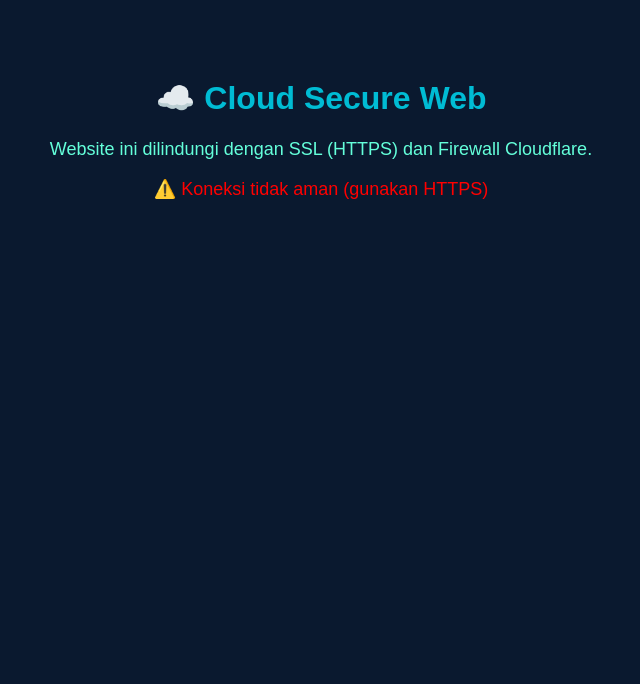
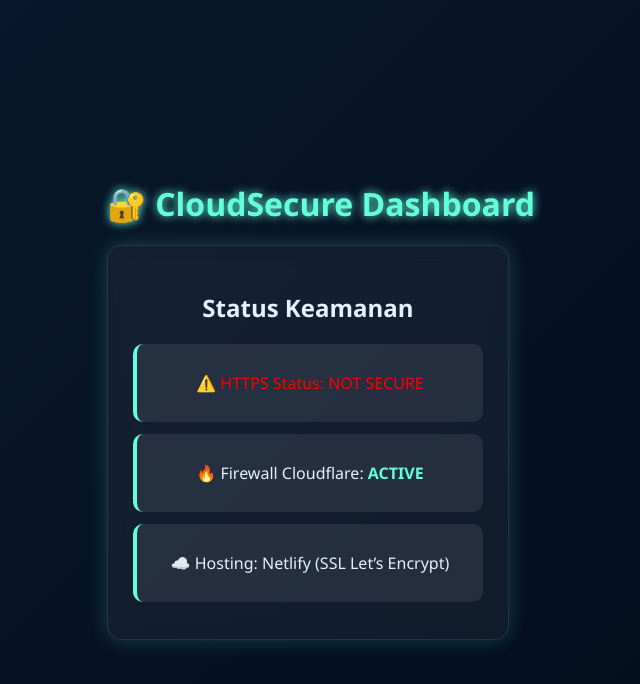
Before and after one commit to rahman230170110-glitch/cloudsecure-project, a plain HTML site: page index.html in a window 1280 px wide. Shown: the whole page, without its empty margins (319-959 px from the left). Drawn offline with Linux system fonts and the light colour scheme.

Commit message:
Add files via upload

```diff
--- a/index.html
+++ b/index.html
@@ -3,13 +3,29 @@
 <head>
   <meta charset="UTF-8" />
   <meta name="viewport" content="width=device-width, initial-scale=1.0" />
-  <title>Cloud Secure Web</title>
+  <title>CloudSecure Dashboard</title>
   <link rel="stylesheet" href="style.css" />
 </head>
 <body>
-  <h1>☁️ Cloud Secure Web</h1>
-  <p>Website ini dilindungi dengan SSL (HTTPS) dan Firewall Cloudflare.</p>
-  <p id="status">Mengecek keamanan koneksi...</p>
+  <div class="container">
+    <h1>🔐 CloudSecure Dashboard</h1>
+
+    <div class="card">
+      <h2>Status Keamanan</h2>
+
+      <div class="status-box">
+        <p id="httpsStatus">Mengecek HTTPS...</p>
+      </div>
+
+      <div class="status-box">
+        <p>🔥 Firewall Cloudflare: <span class="active">ACTIVE</span></p>
+      </div>
+
+      <div class="status-box">
+        <p>☁️ Hosting: Netlify (SSL Let’s Encrypt)</p>
+      </div>
+    </div>
+  </div>
 
   <script src="script.js"></script>
 </body>
--- a/script.js
+++ b/script.js
@@ -1,12 +1,11 @@
 window.addEventListener("load", () => {
-  const isSecure = window.location.protocol === "https:";
-  const status = document.getElementById("status");
+  const httpsStatus = document.getElementById("httpsStatus");
 
-  if (isSecure) {
-    status.textContent = "✅ Koneksi aman (HTTPS aktif)";
-    status.style.color = "lime";
+  if (window.location.protocol === "https:") {
+    httpsStatus.innerHTML = "✅ HTTPS Status: <span class='active'>ACTIVE</span>";
+    httpsStatus.style.color = "#64ffda";
   } else {
-    status.textContent = "⚠️ Koneksi tidak aman (gunakan HTTPS)";
-    status.style.color = "red";
+    httpsStatus.innerHTML = "⚠️ HTTPS Status: NOT SECURE";
+    httpsStatus.style.color = "red";
   }
 });
--- a/style.css
+++ b/style.css
@@ -1,13 +1,45 @@
 body {
-  font-family: Arial, sans-serif;
+  margin: 0;
+  padding: 0;
+  font-family: 'Segoe UI', Tahoma, Geneva, Verdana, sans-serif;
+  background: linear-gradient(135deg, #0a192f, #020c1b);
+  color: #e6f1ff;
+  height: 100vh;
+  display: flex;
+  justify-content: center;
+  align-items: center;
+}
+
+.container {
   text-align: center;
-  background-color: #0a192f;
+}
+
+h1 {
+  margin-bottom: 20px;
   color: #64ffda;
-  padding: 50px;
+  font-size: 32px;
+  text-shadow: 0 0 10px #64ffda;
 }
-h1 {
-  color: #00bcd4;
+
+.card {
+  background: rgba(255, 255, 255, 0.05);
+  padding: 25px;
+  border-radius: 15px;
+  width: 350px;
+  backdrop-filter: blur(10px);
+  border: 1px solid rgba(255, 255, 255, 0.1);
+  box-shadow: 0 0 20px rgba(100, 255, 218, 0.2);
 }
-p {
-  font-size: 18px;
+
+.status-box {
+  background: rgba(255, 255, 255, 0.08);
+  padding: 12px;
+  border-radius: 10px;
+  margin: 12px 0;
+  border-left: 4px solid #64ffda;
 }
+
+.active {
+  color: #64ffda;
+  font-weight: bold;
+}
```
